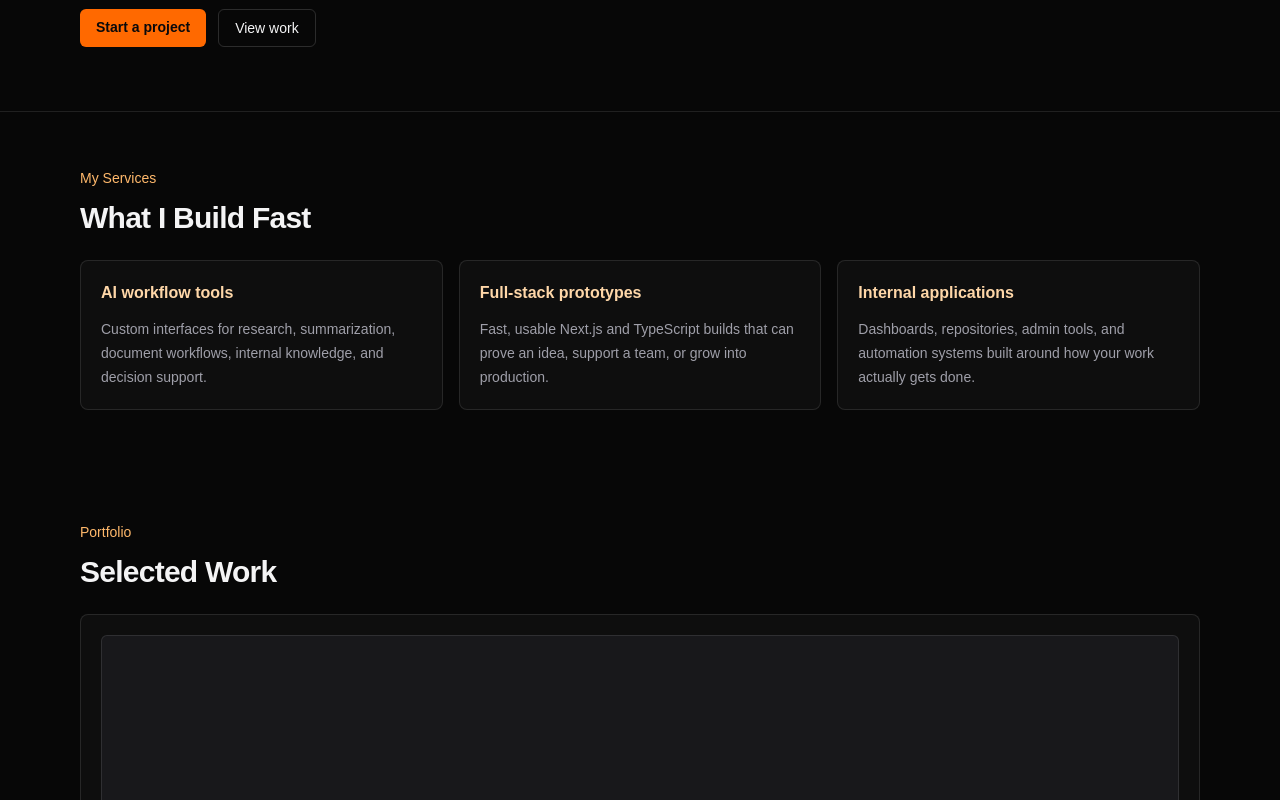
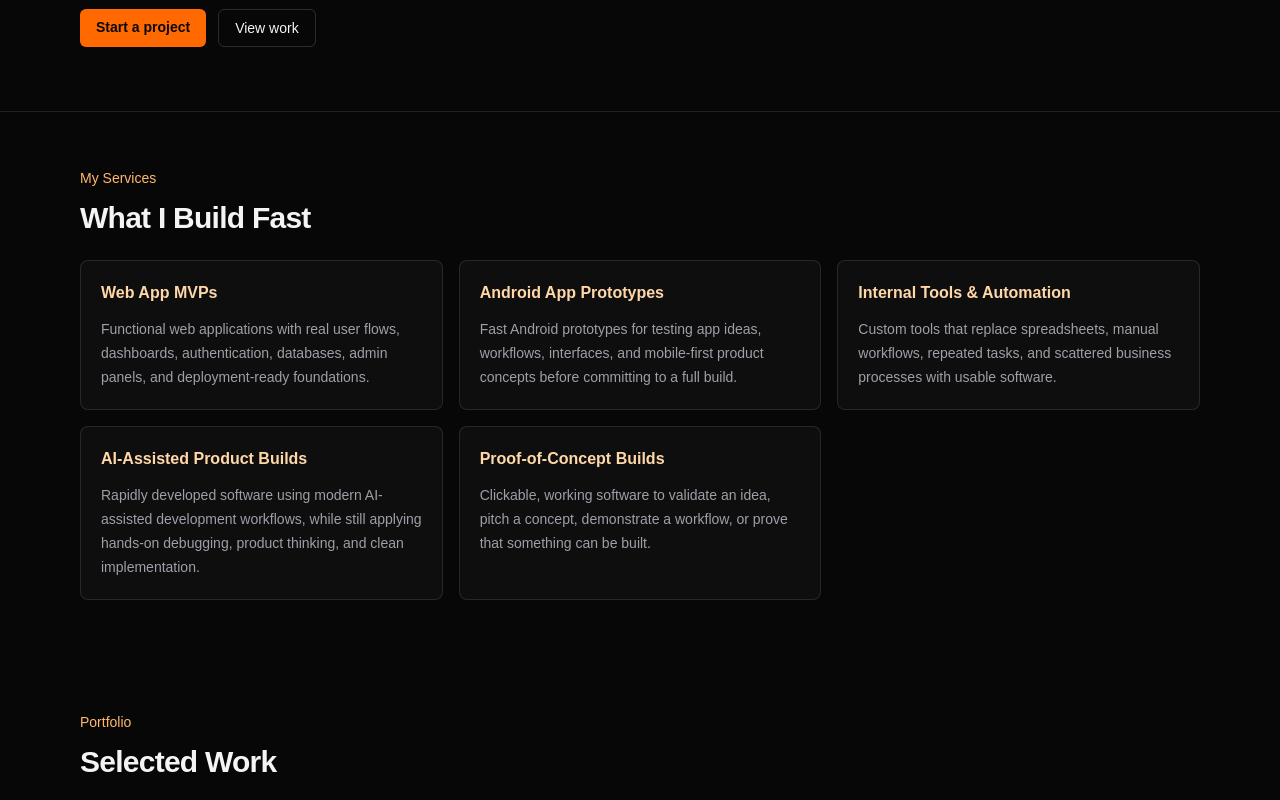
Before and after one commit to Nanobrainiac/portfolio, a Next.js app: page / in a window 1280 px wide. Shown: the part 495-1295 px from the top of the page. Built offline with nearby package versions, Linux system fonts and the light colour scheme; no server answers; the database is empty.

Commit message:
Update homepage service offerings

```diff
--- a/src/app/page.tsx
+++ b/src/app/page.tsx
@@ -5,16 +5,24 @@ import { getPortfolioData } from "@/lib/data";
 
 const services = [
   {
-    title: "AI workflow tools",
-    text: "Custom interfaces for research, summarization, document workflows, internal knowledge, and decision support.",
+    title: "Web App MVPs",
+    text: "Functional web applications with real user flows, dashboards, authentication, databases, admin panels, and deployment-ready foundations.",
   },
   {
-    title: "Full-stack prototypes",
-    text: "Fast, usable Next.js and TypeScript builds that can prove an idea, support a team, or grow into production.",
+    title: "Android App Prototypes",
+    text: "Fast Android prototypes for testing app ideas, workflows, interfaces, and mobile-first product concepts before committing to a full build.",
   },
   {
-    title: "Internal applications",
-    text: "Dashboards, repositories, admin tools, and automation systems built around how your work actually gets done.",
+    title: "Internal Tools & Automation",
+    text: "Custom tools that replace spreadsheets, manual workflows, repeated tasks, and scattered business processes with usable software.",
+  },
+  {
+    title: "AI-Assisted Product Builds",
+    text: "Rapidly developed software using modern AI-assisted development workflows, while still applying hands-on debugging, product thinking, and clean implementation.",
+  },
+  {
+    title: "Proof-of-Concept Builds",
+    text: "Clickable, working software to validate an idea, pitch a concept, demonstrate a workflow, or prove that something can be built.",
   },
 ];
 
```
